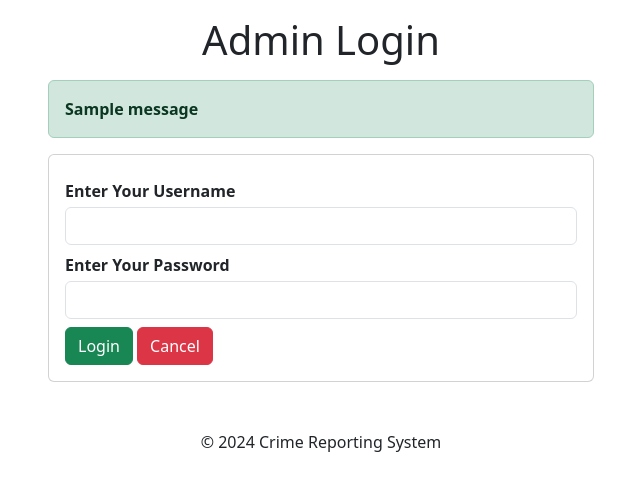
After one commit to MuliJob/Crime_Report_System, a Flask app: page /admin/ in a window 1280 px wide. The commit adds this page. Shown: the top 491 px of the page, without its empty margins (319-959 px from the left). Run offline with Flask 3, Linux system fonts and the light colour scheme; tables that the repository leaves empty hold one stand-in row (values such as "Sample post"); one stand-in notice (Sample message) is shown.

Commit message:
added admins login page and login functionality

```diff
--- a/app/__init__.py
+++ b/app/__init__.py
@@ -2,6 +2,8 @@ from flask import Flask
 from flask_sqlalchemy import SQLAlchemy
 from flask_login import LoginManager
 from app.config import NEWS_API, SECRET_KEY
+from flask_admin import Admin
+from flask_bcrypt import Bcrypt
 
 api_key = NEWS_API
 
@@ -11,6 +13,8 @@ app.config['SQLALCHEMY_DATABASE_URI'] =\
         'sqlite:///system.db'
 app.config['SQLALCHEMY_TRACK_MODIFICATIONS'] = False
 db = SQLAlchemy(app)
+bcrypt = Bcrypt(app)
+admin = Admin(app)
 
 login_manager = LoginManager(app)
 login_manager.login_view = 'users.sign_in'
@@ -22,8 +26,10 @@ def load_user(id):
 from app.users.routes import users
 from app.posts.routes import posts
 from app.main.routes import main
+from app.admins.routes import admins
 from app.users import models
 
 app.register_blueprint(users)
 app.register_blueprint(posts)
 app.register_blueprint(main)
+app.register_blueprint(admins)
--- /dev/null
+++ b/app/admins/routes.py
@@ -0,0 +1,31 @@
+from flask import Blueprint, render_template, redirect, request, flash, session
+from app import bcrypt
+from app.admins.models import Admin
+
+admins = Blueprint('admins', __name__)
+
+# admin login
+@admins.route('/admin/', methods=['GET', 'POST'])
+def adminIndex():
+    if request.method == 'POST':
+        # get the value of field
+        username = request.form.get('username')
+        password = request.form.get('password')
+        # check the value is not empty
+        if username == '' and password == '':
+            flash('Please fill all the field', category='danger')
+            return redirect('/admin/')
+        else:
+            # login admin by username
+            admins = Admin().query.filter_by(username=username).first()
+            if admins and bcrypt.check_password_hash(admins.password,password):
+                session['admin_id']=admins.id
+                session['admin_name']=admins.username
+                flash('Login Successfully', category='success')
+                return redirect('/admin/dashboard')
+            else:
+                flash("Invalid Email and Password", category='danger')
+                return redirect('/admin/')
+    else:
+        return render_template('admin/index.html',
+        title='Admin Login')
--- a/app/posts/models.py
+++ b/app/posts/models.py
@@ -18,6 +18,10 @@ class Crime(db.Model, UserMixin):
     date_received = db.Column(db.DateTime(timezone=True), nullable=False, default=func.now())
     reporter_id = db.Column(db.Integer, db.ForeignKey('user.id'))
 
+    #def __repr__(self):
+    #    return f'<Crime "{self.crime_id}", "{self.date_of_incident}", "{self.issued_by}",
+    #    "{self.time_of_incident}", "{self.incident_location}">'
+
 class Theft(db.Model, UserMixin):
     theft_id = db.Column(db.Integer, primary_key=True)
     place_of_theft = db.Column(db.String(50), nullable=False)
--- /dev/null
+++ b/app/templates/admin/dashboard.html
@@ -0,0 +1,4 @@
+
+{% block content %}
+<h1>Admin Dashboard</h1>
+{% endblock content %}
--- /dev/null
+++ b/app/templates/admin/index.html
@@ -0,0 +1,38 @@
+{% extends 'admin/layout.html' %}
+
+{% block content %}
+<div class="container">
+  <h1 class="text-center my-3">
+      Admin Login
+  </h1>
+  <div class="row d-flex justify-content-center">
+      <div class="col-xl-6 col-lg-6 col-md-6 col-sm-12">
+          {% with messages=get_flashed_messages(with_categories=true) %}
+          {% if messages %}
+          {% for category,message in messages %}
+          <div class="alert alert-{{category}}">
+              <strong>{{message}}</strong>
+          </div>
+          {% endfor %}
+          {% endif %}
+          {% endwith %}
+          <div class="card">
+              <div class="card-body">
+                  <form action="" method="POST">
+                      <div class="my-2">
+                          <label for=""><b>Enter Your Username</b></label>
+                          <input type="text" name="username" id="username" class="form-control my-1">
+                      </div>
+                      <div class="my-2">
+                          <label for=""><b>Enter Your Password</b></label>
+                          <input type="password" name="password" id="password" class="form-control my-1">
+                      </div>
+                      <button class="btn btn-success">Login</button>
+                      <button class="btn btn-danger">Cancel</button>
+                  </form>
+              </div>
+          </div>
+      </div>
+  </div>
+</div>
+{% endblock content %}
--- /dev/null
+++ b/app/templates/admin/layout.html
@@ -0,0 +1,21 @@
+<!DOCTYPE html>
+<html lang="en">
+<head>
+  <meta charset="UTF-8">
+  <meta name="viewport" content="width=device-width, initial-scale=1.0">
+  <link rel="stylesheet" href="https://cdn.jsdelivr.net/npm/bootstrap-icons@1.11.3/font/bootstrap-icons.min.css" />
+  <link href="https://cdn.jsdelivr.net/npm/bootstrap@5.3.3/dist/css/bootstrap.min.css" rel="stylesheet" integrity="sha384-QWTKZyjpPEjISv5WaRU9OFeRpok6YctnYmDr5pNlyT2bRjXh0JMhjY6hW+ALEwIH" crossorigin="anonymous" />
+  {% if title %}
+  <title>{{title}} - E-Security </title>
+  {% else %}
+  <title>E-Security </title>
+  {% endif %}
+</head>
+<body>
+  {% block content %} {% endblock content %}
+  <footer class="text-center mt-5">
+    <p>&copy; 2024 Crime Reporting System</p>
+  </footer>
+  <script src="https://cdn.jsdelivr.net/npm/bootstrap@5.3.3/dist/js/bootstrap.bundle.min.js" integrity="sha384-YvpcrYf0tY3lHB60NNkmXc5s9fDVZLESaAA55NDzOxhy9GkcIdslK1eN7N6jIeHz" crossorigin="anonymous"></script>
+</body>
+</html>
--- a/app/templates/base.html
+++ b/app/templates/base.html
@@ -60,7 +60,7 @@
                             Login
                         </a>
                         <ul class="dropdown-menu">
-                            <li><a class="dropdown-item" href="{{ url_for('users.admin_dashboard') }}">Admin</a></li>
+                            <li><a class="dropdown-item" href="{{ url_for('admins.adminIndex') }}">Admin</a></li>
                             <li><a class="dropdown-item" href="{{ url_for('users.sign_in') }}">User</a></li>
                         </ul>
                     </li>
--- a/app/templates/home.html
+++ b/app/templates/home.html
@@ -4,9 +4,9 @@
 {% endblock %}
 {% block content %}
 <header>
-    <h1>Welcome To E-Security</h1>
+    <h1 style="text-align: center;">Welcome To E-Security</h1>
   </header>
-
+<hr>
   <div class="position-relative p-3 p-md-5 m-md-3 text-center bg-dark" style="color:white">
     <main>
         <section>
```
Also changed, not shown: app/admins/models.py (added, +20 -0 lines), app/users/routes.py (+11 -14 lines), app/admins/__init__.py (added), instance/system.db.
